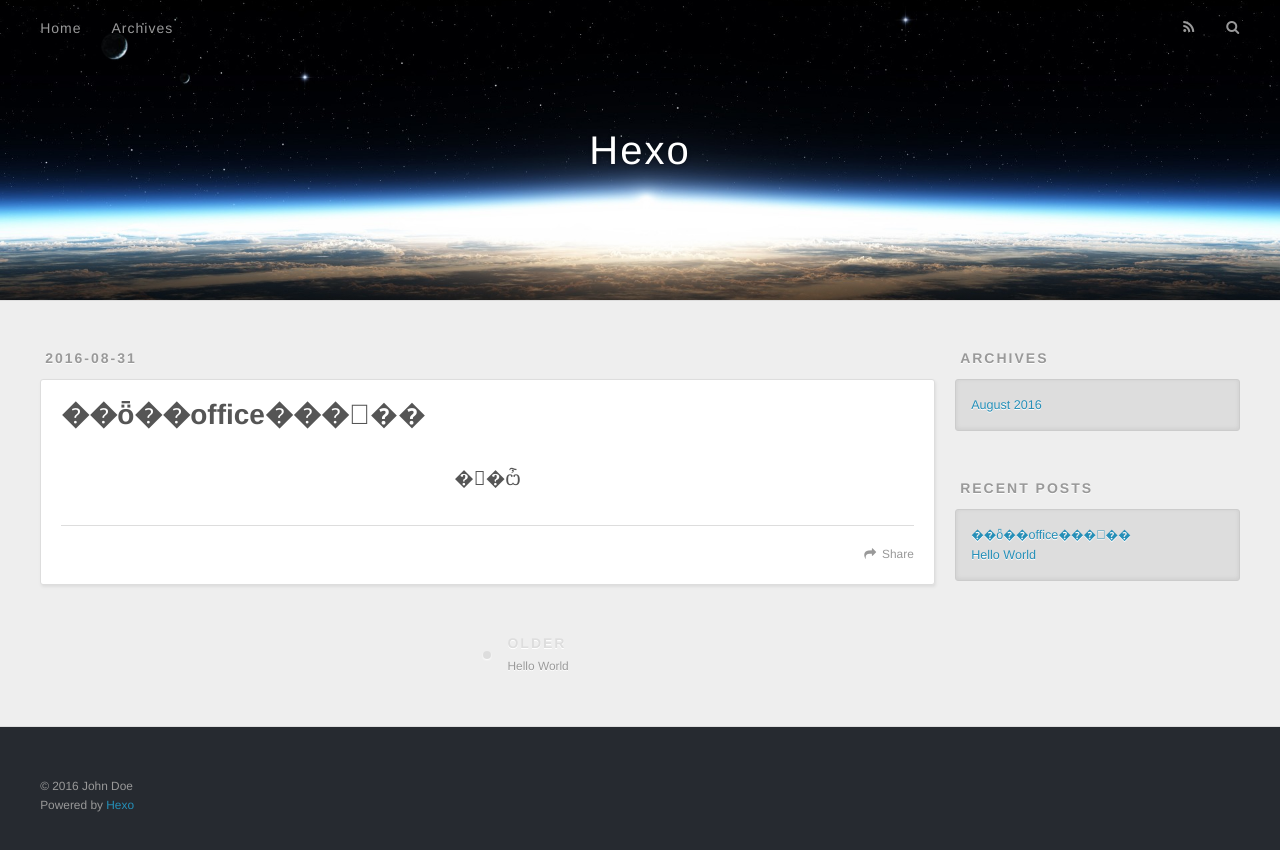
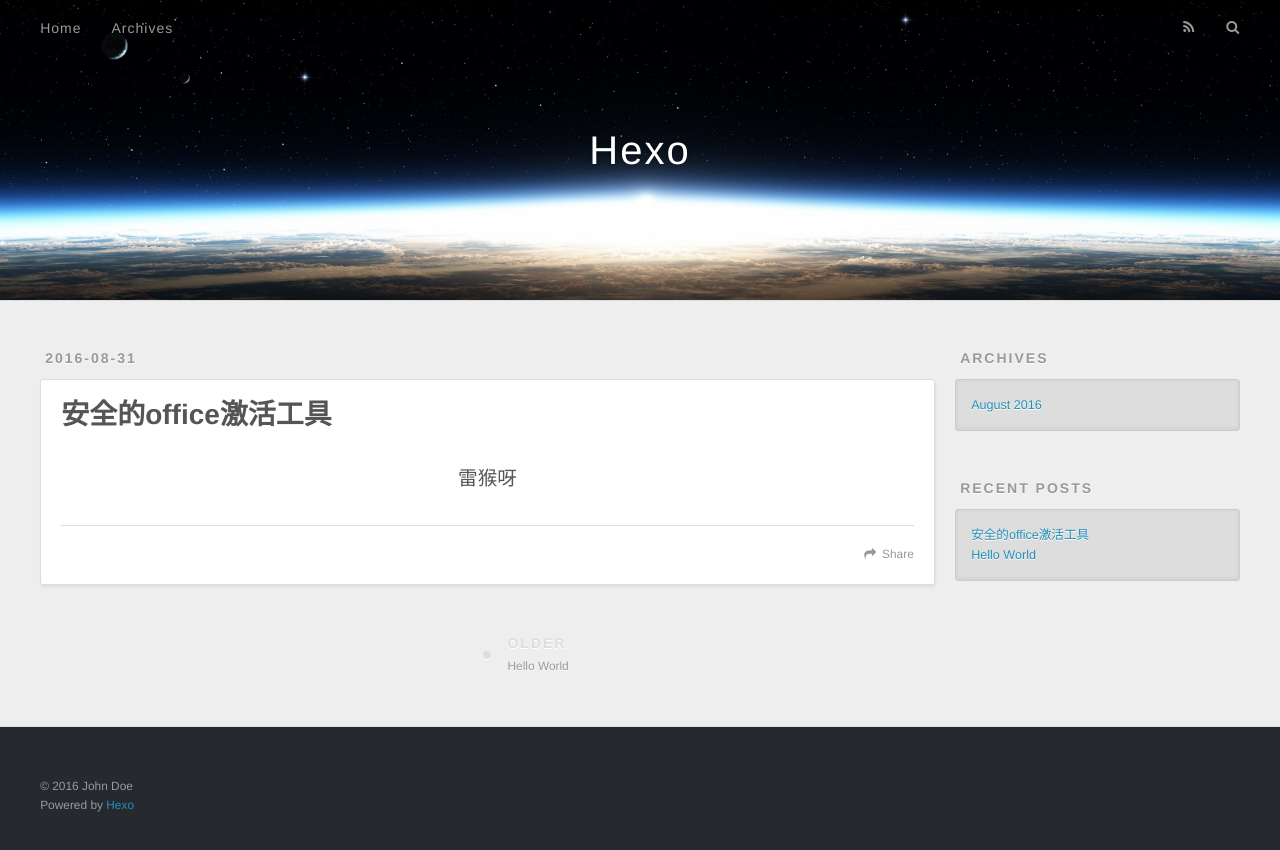
Before and after one commit to GetyouMind/lnychian.github.io, a plain HTML site: page 2016/08/31/安全的office激活工具/index/index.html in a window 1280 px wide. Drawn offline with nearby package versions, Linux system fonts and the light colour scheme.

Commit message:
Site updated: 2016-08-31 15:39:24

```diff
--- a/2016/08/31/安全的office激活工具/index/index.html
+++ b/2016/08/31/安全的office激活工具/index/index.html
@@ -3,18 +3,18 @@
 <head>
   <meta charset="utf-8">
 
-  <title>��ȫ��office����� | Hexo</title>
+  <title>安全的office激活工具 | Hexo</title>
   <meta name="viewport" content="width=device-width, initial-scale=1, maximum-scale=1">
-  <meta name="description" content="�׺�ѽ">
+  <meta name="description" content="雷猴呀">
 <meta property="og:type" content="article">
-<meta property="og:title" content="��ȫ��office�����">
+<meta property="og:title" content="安全的office激活工具">
 <meta property="og:url" content="http://yoursite.com/2016/08/31/安全的office激活工具/index/index.html">
 <meta property="og:site_name" content="Hexo">
-<meta property="og:description" content="�׺�ѽ">
-<meta property="og:updated_time" content="2016-08-31T07:23:43.527Z">
+<meta property="og:description" content="雷猴呀">
+<meta property="og:updated_time" content="2016-08-31T07:38:59.848Z">
 <meta name="twitter:card" content="summary">
-<meta name="twitter:title" content="��ȫ��office�����">
-<meta name="twitter:description" content="�׺�ѽ">
+<meta name="twitter:title" content="安全的office激活工具">
+<meta name="twitter:description" content="雷猴呀">
 
     <link rel="alternate" href="/atom.xml" title="Hexo" type="application/atom+xml">
 
@@ -77,7 +77,7 @@
 
 
     <h1 class="article-title" itemprop="name">
-      ��ȫ��office�����
+      安全的office激活工具
     </h1>
 
 
@@ -86,7 +86,7 @@
     <div class="article-entry" itemprop="articleBody">
 
         <blockquote>
-<p>�׺�ѽ</p>
+<p>雷猴呀</p>
 </blockquote>
 
 
@@ -141,7 +141,7 @@
       <ul>
 
           <li>
-            <a href="/2016/08/31/安全的office激活工具/index/">��ȫ��office�����</a>
+            <a href="/2016/08/31/安全的office激活工具/index/">安全的office激活工具</a>
           </li>
 
           <li>
```
Also changed, not shown: 2016/08/28/hello-world/index.html (+2 -2 lines), archives/2016/08/index.html (+2 -2 lines), archives/2016/index.html (+2 -2 lines), archives/index.html (+2 -2 lines), index.html (+3 -3 lines).
